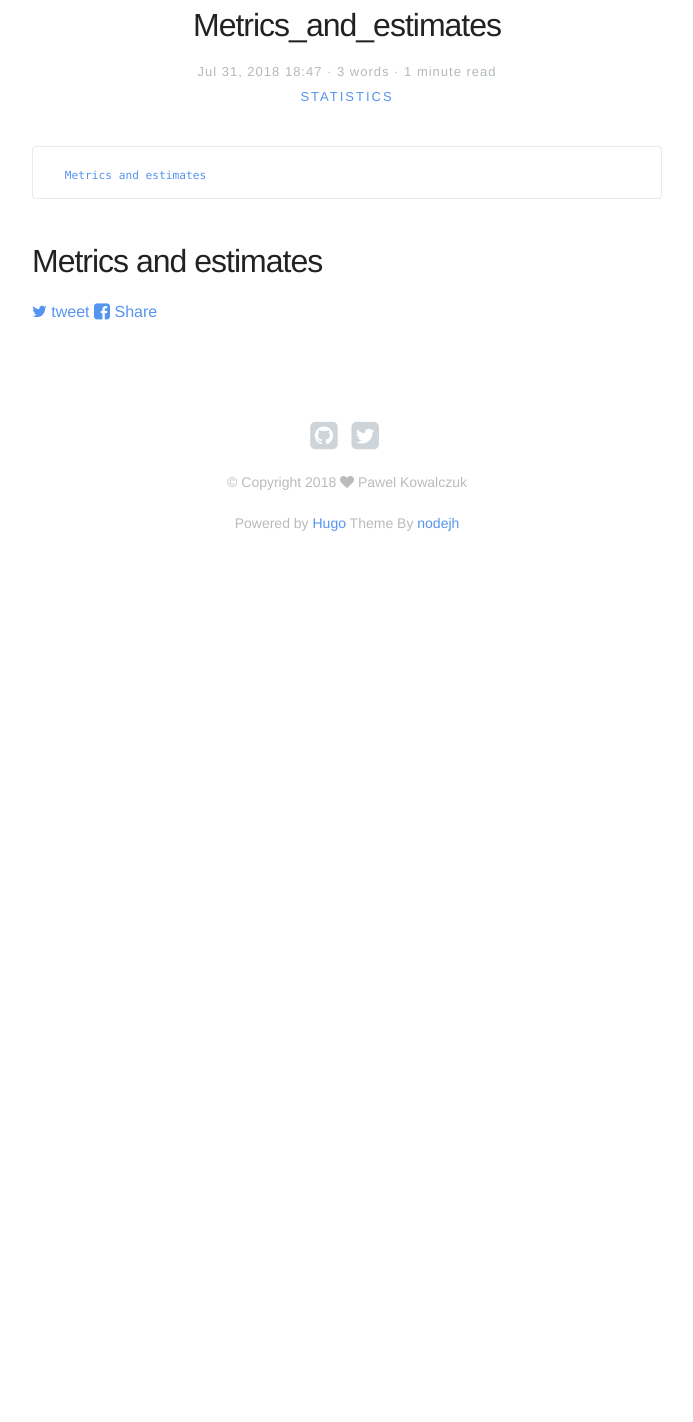
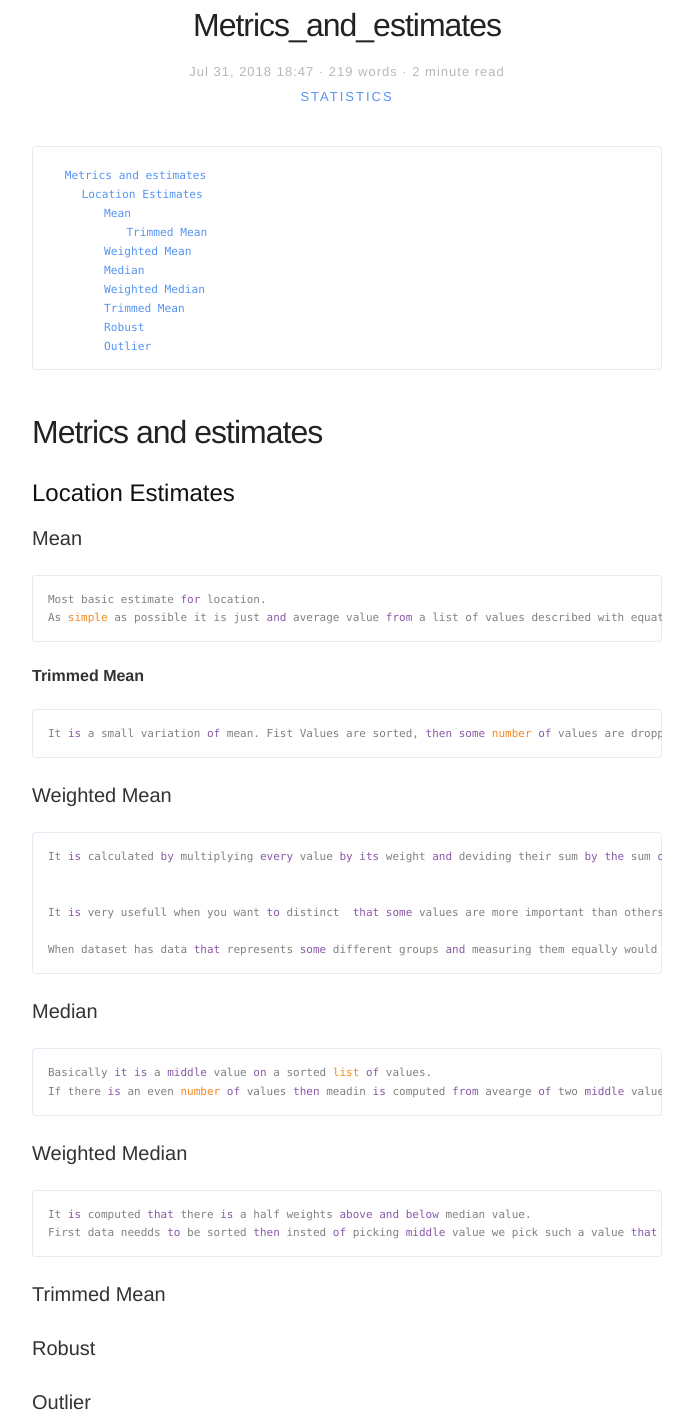
Before and after one commit to riamf/riamf.github.io, a plain HTML site: page posts/metrics_and_estimates/index.html in a window 1280 px wide. Shown: the part 135-1557 px from the top of the page, without its empty margins (293-986 px from the left). Before the commit the page ends 800 px from the top, so only its background shows below. Drawn offline with Linux system fonts and the light colour scheme.

Commit message:
version 1

```diff
--- a/categories/statistics/index.xml
+++ b/categories/statistics/index.xml
@@ -17,7 +17,7 @@
       <pubDate>Tue, 31 Jul 2018 18:47:18 +0200</pubDate>
 
       <guid>https://riamf.github.io/posts/metrics_and_estimates/</guid>
-      <description> Metrics and estimates </description>
+      <description>Metrics and estimates Location Estimates Mean Most basic estimate for location. As simple as possible it is just and average value from a list of values described with equation:  Trimmed Mean It is a small variation of mean. Fist Values are sorted, then some number of values are dropped from colection beginning and end. After that normal avearge value is computed. It is Very usefull when we want to eliminate the influence of extream values in dataset.</description>
     </item>
 
   </channel>
--- a/index.xml
+++ b/index.xml
@@ -17,7 +17,7 @@
       <pubDate>Tue, 31 Jul 2018 18:47:18 +0200</pubDate>
 
       <guid>https://riamf.github.io/posts/metrics_and_estimates/</guid>
-      <description> Metrics and estimates </description>
+      <description>Metrics and estimates Location Estimates Mean Most basic estimate for location. As simple as possible it is just and average value from a list of values described with equation:  Trimmed Mean It is a small variation of mean. Fist Values are sorted, then some number of values are dropped from colection beginning and end. After that normal avearge value is computed. It is Very usefull when we want to eliminate the influence of extream values in dataset.</description>
     </item>
 
     <item>
--- a/posts/index.xml
+++ b/posts/index.xml
@@ -17,7 +17,7 @@
       <pubDate>Tue, 31 Jul 2018 18:47:18 +0200</pubDate>
 
       <guid>https://riamf.github.io/posts/metrics_and_estimates/</guid>
-      <description> Metrics and estimates </description>
+      <description>Metrics and estimates Location Estimates Mean Most basic estimate for location. As simple as possible it is just and average value from a list of values described with equation:  Trimmed Mean It is a small variation of mean. Fist Values are sorted, then some number of values are dropped from colection beginning and end. After that normal avearge value is computed. It is Very usefull when we want to eliminate the influence of extream values in dataset.</description>
     </item>
 
   </channel>
--- a/posts/metrics_and_estimates/index.html
+++ b/posts/metrics_and_estimates/index.html
@@ -14,7 +14,7 @@
 
 
   <meta name="twitter:title" content="Metrics_and_estimates"/>
-  <meta name="twitter:description" content=" Metrics and estimates "/>
+  <meta name="twitter:description" content="Metrics and estimates Location Estimates Mean Most basic estimate for location. As simple as possible it is just and average value from a list of values described with equation:  Trimmed Mean It is a small variation of mean. Fist Values are sorted, then some number of values are dropped from colection beginning and end. After that normal avearge value is computed. It is Very usefull when we want to eliminate the influence of extream values in dataset."/>
 
     <meta name="twitter:site" content="@@riamf1"/>
 
@@ -68,8 +68,8 @@
                     </h1>
                     <h2 class="headline">
                     Jul 31, 2018 18:47
-                    · 3 words
-                    · 1 minute read
+                    · 219 words
+                    · 2 minute read
                       <span class="tags">
 
 
@@ -86,7 +86,22 @@
                     <div id="toc">
                       <nav id="TableOfContents">
 <ul>
-<li><a href="#metrics-and-estimates">Metrics and estimates</a></li>
+<li><a href="#metrics-and-estimates">Metrics and estimates</a>
+<ul>
+<li><a href="#location-estimates">Location Estimates</a>
+<ul>
+<li><a href="#mean">Mean</a>
+<ul>
+<li><a href="#trimmed-mean">Trimmed Mean</a></li>
+</ul></li>
+<li><a href="#weighted-mean">Weighted Mean</a></li>
+<li><a href="#median">Median</a></li>
+<li><a href="#weighted-median">Weighted Median</a></li>
+<li><a href="#trimmed-mean-1">Trimmed Mean</a></li>
+<li><a href="#robust">Robust</a></li>
+<li><a href="#outlier">Outlier</a></li>
+</ul></li>
+</ul></li>
 </ul>
 </nav>
                     </div>
@@ -96,6 +111,47 @@
 
 
 <h1 id="metrics-and-estimates">Metrics and estimates</h1>
+
+<h2 id="location-estimates">Location Estimates</h2>
+
+<h3 id="mean">Mean</h3>
+
+<pre><code>Most basic estimate for location.
+As simple as possible it is just and average value from a list of values described with equation:
+</code></pre>
+
+<h4 id="trimmed-mean">Trimmed Mean</h4>
+
+<pre><code>It is a small variation of mean. Fist Values are sorted, then some number of values are dropped from colection beginning and end. After that normal avearge value is computed. It is Very usefull when we want to eliminate the influence of extream values in dataset.
+</code></pre>
+
+<h3 id="weighted-mean">Weighted Mean</h3>
+
+<pre><code>It is calculated by multiplying every value by its weight and deviding their sum by the sum of weights. See the formula:
+
+
+It is very usefull when you want to distinct  that some values are more important than others.
+
+When dataset has data that represents some different groups and measuring them equally would not reflect real world example.
+</code></pre>
+
+<h3 id="median">Median</h3>
+
+<pre><code>Basically it is a middle value on a sorted list of values.
+If there is an even number of values then meadin is computed from avearge of two middle values.
+</code></pre>
+
+<h3 id="weighted-median">Weighted Median</h3>
+
+<pre><code>It is computed that there is a half weights above and below median value.
+First data needds to be sorted then insted of picking middle value we pick such a value that half of the weights are above this value and other half is below.
+</code></pre>
+
+<h3 id="trimmed-mean-1">Trimmed Mean</h3>
+
+<h3 id="robust">Robust</h3>
+
+<h3 id="outlier">Outlier</h3>
 
                 </section>
             </article>
--- a/tags/statistics/index.xml
+++ b/tags/statistics/index.xml
@@ -17,7 +17,7 @@
       <pubDate>Tue, 31 Jul 2018 18:47:18 +0200</pubDate>
 
       <guid>https://riamf.github.io/posts/metrics_and_estimates/</guid>
-      <description> Metrics and estimates </description>
+      <description>Metrics and estimates Location Estimates Mean Most basic estimate for location. As simple as possible it is just and average value from a list of values described with equation:  Trimmed Mean It is a small variation of mean. Fist Values are sorted, then some number of values are dropped from colection beginning and end. After that normal avearge value is computed. It is Very usefull when we want to eliminate the influence of extream values in dataset.</description>
     </item>
 
   </channel>
```
Also changed, not shown: index.html (+1 -1 lines).
